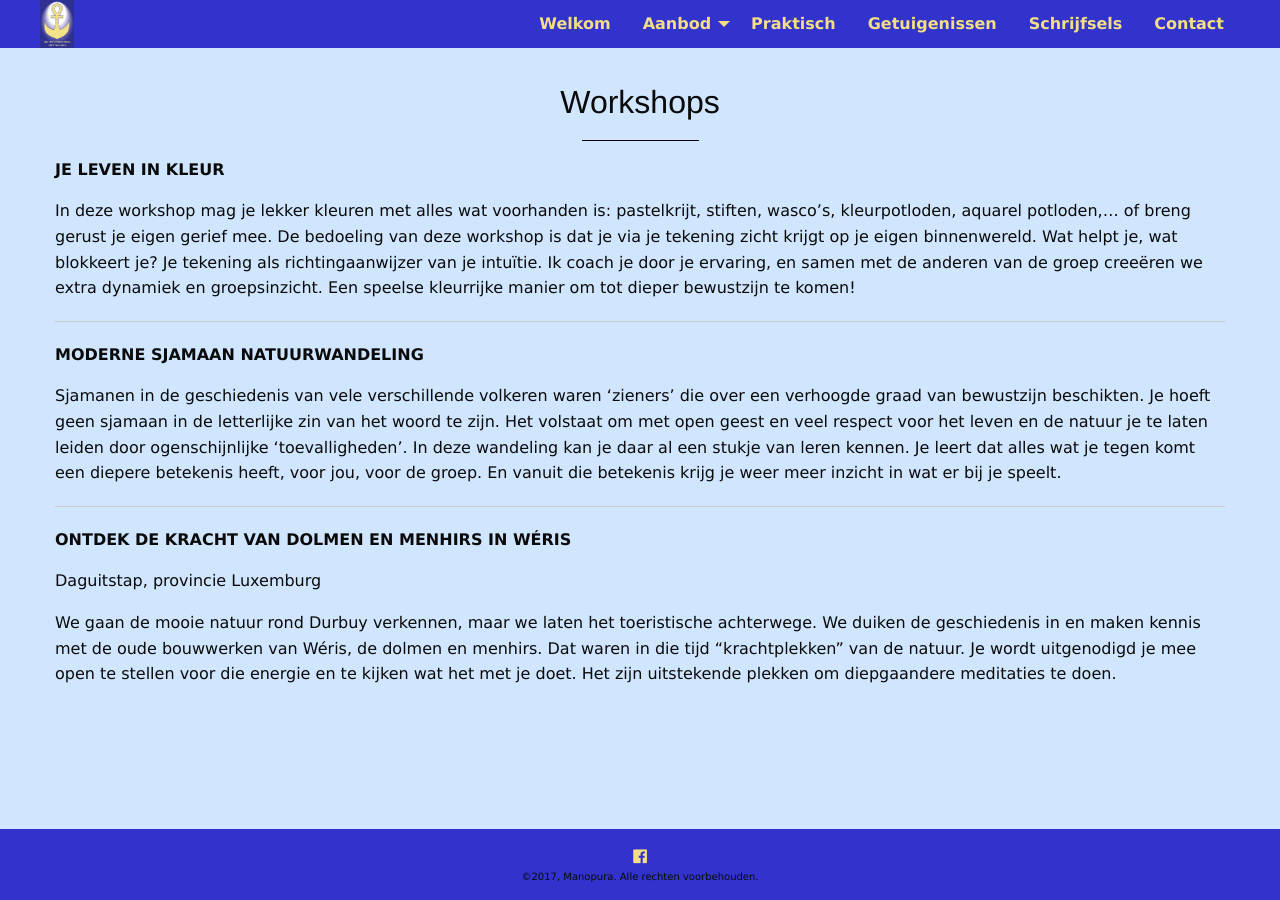
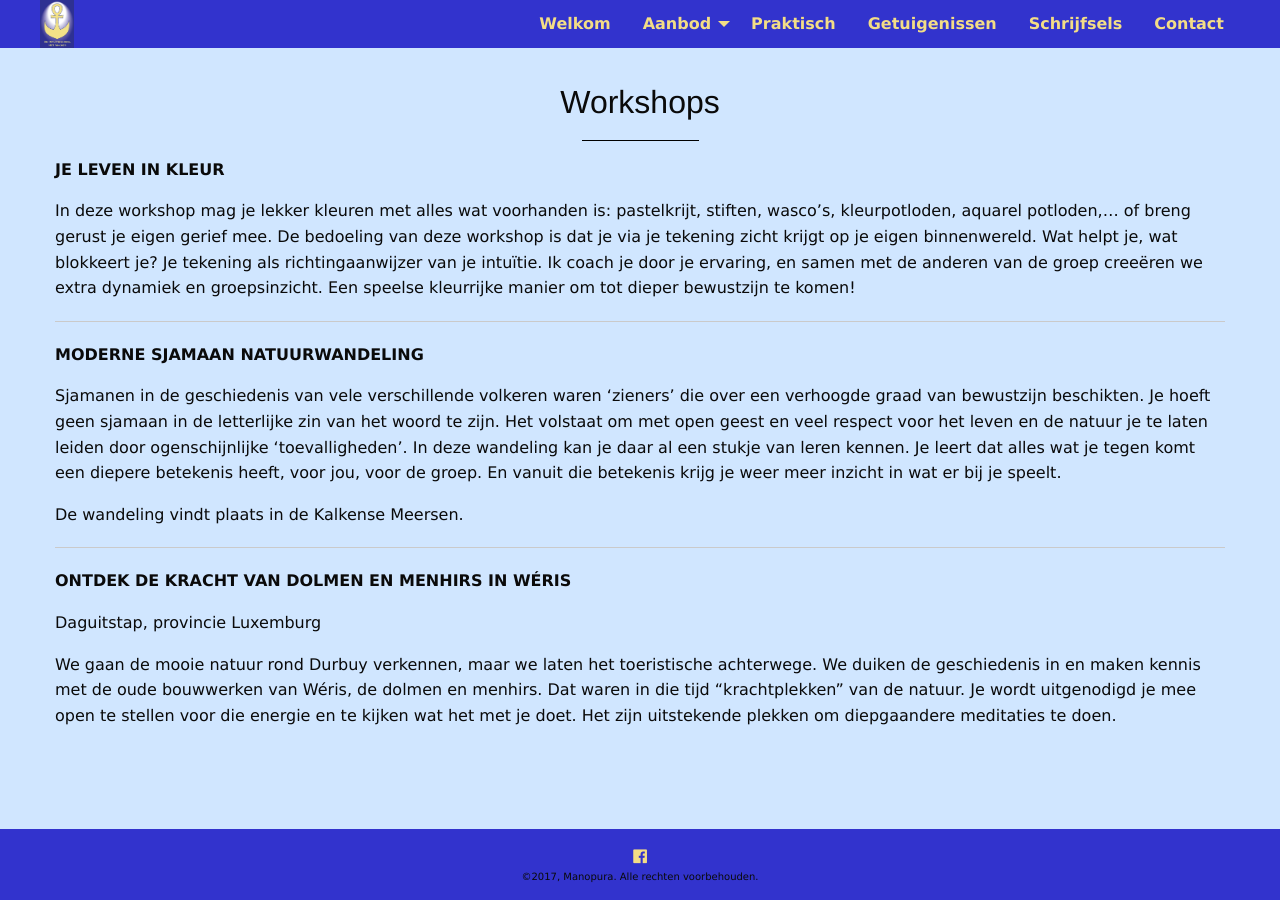
Before and after one commit to ankher/ankher.github.io, a Jekyll site: the page built from workshops.md, in a window 1280 px wide. Built offline with Jekyll 4.4.1, drawn with Linux system fonts in a browser that asks for light colours; nearby versions of some CDN libraries; our own code applies the rules of GitHub Pages for plain Markdown files.

Commit message:
Update workshops.md

```diff
--- a/workshops.md
+++ b/workshops.md
@@ -20,6 +20,8 @@ Een speelse kleurrijke manier om tot dieper bewustzijn te komen!
 Sjamanen in de geschiedenis van vele verschillende volkeren waren 'zieners' die over een verhoogde graad van bewustzijn beschikten. Je hoeft geen sjamaan in de letterlijke zin van het woord te zijn. Het volstaat om met open geest en veel respect voor het leven en de natuur je te laten leiden door ogenschijnlijke 'toevalligheden'.
 In deze wandeling kan je daar al een stukje van leren kennen. Je leert dat alles wat je tegen komt een diepere betekenis heeft, voor jou, voor de groep. En vanuit die betekenis krijg je weer meer inzicht in wat er bij je speelt.
 
+De wandeling vindt plaats in de Kalkense Meersen.
+
 
 ---
 **ONTDEK DE KRACHT VAN DOLMEN EN MENHIRS IN WÉRIS**
```
